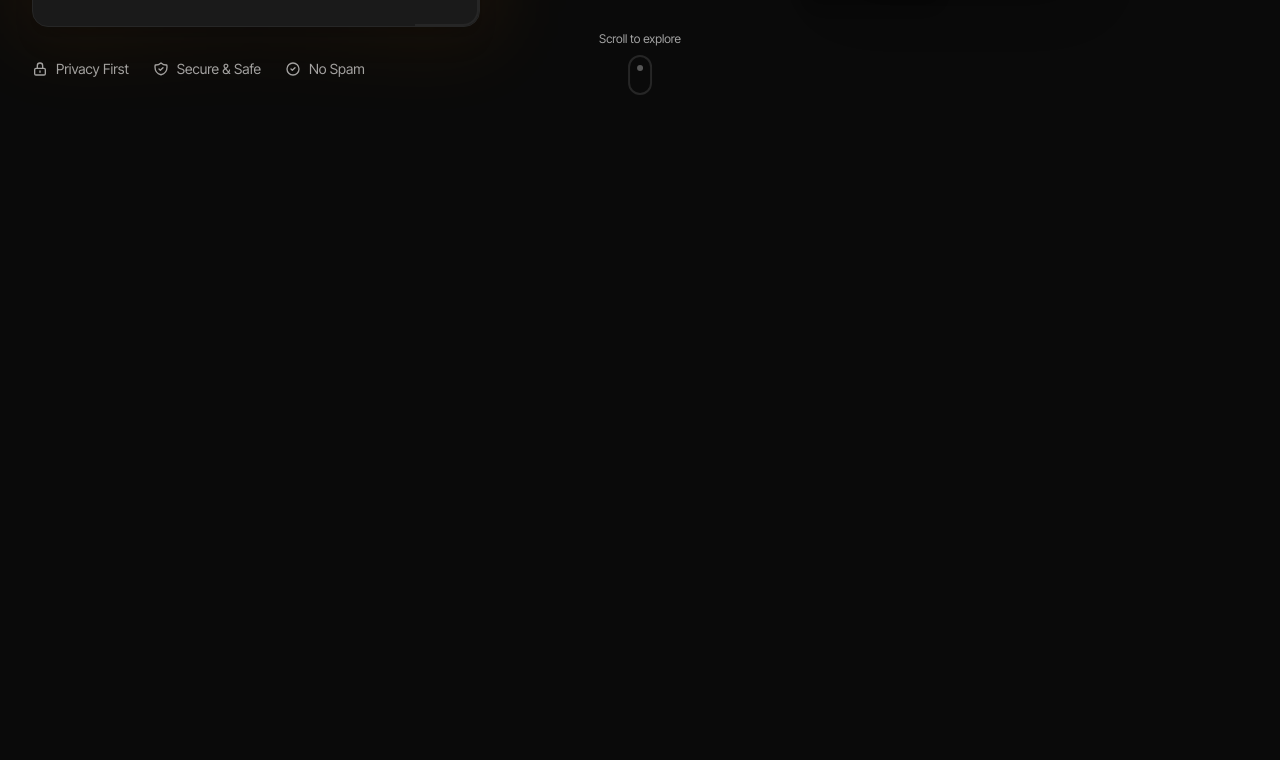
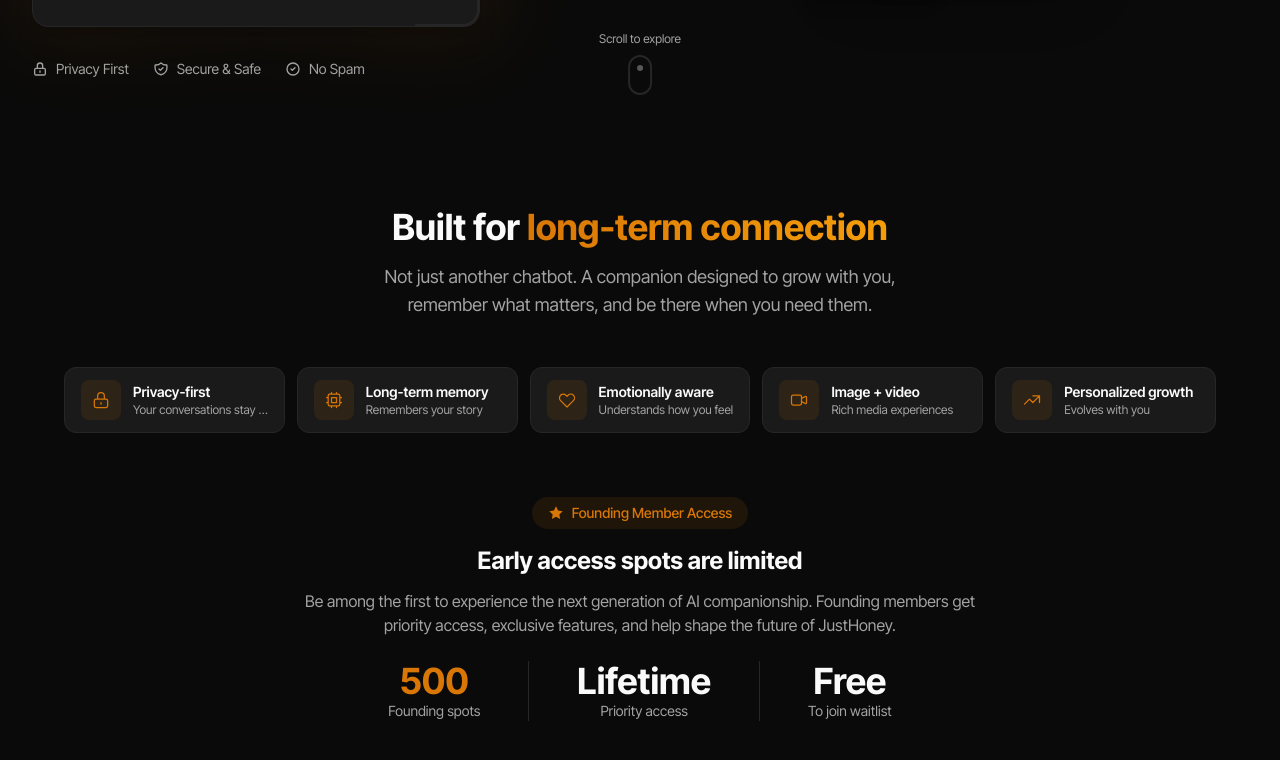
Before and after one commit to valaquer/lisbon, a SvelteKit app: page / in a window 1280 px wide. Shown: the part 796-1556 px from the top of the page. Before the commit the page ends 923 px from the top, so only its background shows below. Built offline with nearby package versions, Linux system fonts and the light colour scheme.

Commit message:
REQ-004: companion cards + features section

```diff
--- /dev/null
+++ b/src/lib/components/Companions.svelte
@@ -0,0 +1,91 @@
+<div class="py-8 sm:py-12 lg:py-20 px-4 sm:px-6 lg:px-8 relative z-10 bg-background">
+	<div class="max-w-6xl mx-auto">
+		<div class="text-center mb-6 sm:mb-12">
+			<h2 class="text-2xl sm:text-3xl lg:text-4xl font-bold mb-4">
+				Built for <span class="bg-gradient-to-r from-honey to-honey-light bg-clip-text text-transparent">long-term connection</span>
+			</h2>
+			<p class="text-lg text-muted-foreground max-w-lg mx-auto">
+				Not just another chatbot. A companion designed to grow with you, remember what matters, and be there when you need them.
+			</p>
+		</div>
+
+		<div class="grid grid-cols-2 sm:grid-cols-3 lg:grid-cols-5 gap-2 sm:gap-3 mb-8 sm:mb-16">
+			<div class="bg-card rounded-xl px-3 py-2 sm:px-4 sm:py-3 flex items-center gap-2 sm:gap-3 group hover:border-honey/30 border border-border transition-all hover:shadow-lg">
+				<div class="w-8 h-8 sm:w-10 sm:h-10 rounded-lg bg-honey/10 flex items-center justify-center text-honey group-hover:bg-honey group-hover:text-white transition-colors flex-shrink-0">
+					<svg class="w-5 h-5" fill="none" viewBox="0 0 24 24" stroke="currentColor"><path stroke-linecap="round" stroke-linejoin="round" stroke-width="1.5" d="M12 15v2m-6 4h12a2 2 0 002-2v-6a2 2 0 00-2-2H6a2 2 0 00-2 2v6a2 2 0 002 2zm10-10V7a4 4 0 00-8 0v4h8z" /></svg>
+				</div>
+				<div class="text-left min-w-0">
+					<p class="text-xs sm:text-sm font-semibold truncate">Privacy-first</p>
+					<p class="text-[10px] sm:text-xs text-muted-foreground truncate">Your conversations stay yours</p>
+				</div>
+			</div>
+
+			<div class="bg-card rounded-xl px-3 py-2 sm:px-4 sm:py-3 flex items-center gap-2 sm:gap-3 group hover:border-honey/30 border border-border transition-all hover:shadow-lg">
+				<div class="w-8 h-8 sm:w-10 sm:h-10 rounded-lg bg-honey/10 flex items-center justify-center text-honey group-hover:bg-honey group-hover:text-white transition-colors flex-shrink-0">
+					<svg class="w-5 h-5" fill="none" viewBox="0 0 24 24" stroke="currentColor"><path stroke-linecap="round" stroke-linejoin="round" stroke-width="1.5" d="M9 3v2m6-2v2M9 19v2m6-2v2M5 9H3m2 6H3m18-6h-2m2 6h-2M7 19h10a2 2 0 002-2V7a2 2 0 00-2-2H7a2 2 0 00-2 2v10a2 2 0 002 2zM9 9h6v6H9V9z" /></svg>
+				</div>
+				<div class="text-left min-w-0">
+					<p class="text-xs sm:text-sm font-semibold truncate">Long-term memory</p>
+					<p class="text-[10px] sm:text-xs text-muted-foreground truncate">Remembers your story</p>
+				</div>
+			</div>
+
+			<div class="bg-card rounded-xl px-3 py-2 sm:px-4 sm:py-3 flex items-center gap-2 sm:gap-3 group hover:border-honey/30 border border-border transition-all hover:shadow-lg">
+				<div class="w-8 h-8 sm:w-10 sm:h-10 rounded-lg bg-honey/10 flex items-center justify-center text-honey group-hover:bg-honey group-hover:text-white transition-colors flex-shrink-0">
+					<svg class="w-5 h-5" fill="none" viewBox="0 0 24 24" stroke="currentColor"><path stroke-linecap="round" stroke-linejoin="round" stroke-width="1.5" d="M4.318 6.318a4.5 4.5 0 000 6.364L12 20.364l7.682-7.682a4.5 4.5 0 00-6.364-6.364L12 7.636l-1.318-1.318a4.5 4.5 0 00-6.364 0z" /></svg>
+				</div>
+				<div class="text-left min-w-0">
+					<p class="text-xs sm:text-sm font-semibold truncate">Emotionally aware</p>
+					<p class="text-[10px] sm:text-xs text-muted-foreground truncate">Understands how you feel</p>
+				</div>
+			</div>
+
+			<div class="bg-card rounded-xl px-3 py-2 sm:px-4 sm:py-3 flex items-center gap-2 sm:gap-3 group hover:border-honey/30 border border-border transition-all hover:shadow-lg">
+				<div class="w-8 h-8 sm:w-10 sm:h-10 rounded-lg bg-honey/10 flex items-center justify-center text-honey group-hover:bg-honey group-hover:text-white transition-colors flex-shrink-0">
+					<svg class="w-5 h-5" fill="none" viewBox="0 0 24 24" stroke="currentColor"><path stroke-linecap="round" stroke-linejoin="round" stroke-width="1.5" d="M15 10l4.553-2.276A1 1 0 0121 8.618v6.764a1 1 0 01-1.447.894L15 14M5 18h8a2 2 0 002-2V8a2 2 0 00-2-2H5a2 2 0 00-2 2v8a2 2 0 002 2z" /></svg>
+				</div>
+				<div class="text-left min-w-0">
+					<p class="text-xs sm:text-sm font-semibold truncate">Image + video</p>
+					<p class="text-[10px] sm:text-xs text-muted-foreground truncate">Rich media experiences</p>
+				</div>
+			</div>
+
+			<div class="bg-card rounded-xl px-3 py-2 sm:px-4 sm:py-3 flex items-center gap-2 sm:gap-3 group hover:border-honey/30 border border-border transition-all hover:shadow-lg">
+				<div class="w-8 h-8 sm:w-10 sm:h-10 rounded-lg bg-honey/10 flex items-center justify-center text-honey group-hover:bg-honey group-hover:text-white transition-colors flex-shrink-0">
+					<svg class="w-5 h-5" fill="none" viewBox="0 0 24 24" stroke="currentColor"><path stroke-linecap="round" stroke-linejoin="round" stroke-width="1.5" d="M13 7h8m0 0v8m0-8l-8 8-4-4-6 6" /></svg>
+				</div>
+				<div class="text-left min-w-0">
+					<p class="text-xs sm:text-sm font-semibold truncate">Personalized growth</p>
+					<p class="text-[10px] sm:text-xs text-muted-foreground truncate">Evolves with you</p>
+				</div>
+			</div>
+		</div>
+
+		<div class="max-w-2xl mx-auto text-center">
+			<div class="inline-flex items-center gap-2 px-4 py-1.5 rounded-full bg-honey/10 text-honey text-sm font-medium mb-4">
+				<svg class="w-4 h-4" fill="currentColor" viewBox="0 0 24 24"><path d="M12 2l3.09 6.26L22 9.27l-5 4.87 1.18 6.88L12 17.77l-6.18 3.25L7 14.14 2 9.27l6.91-1.01L12 2z" /></svg>
+				Founding Member Access
+			</div>
+			<h3 class="text-xl sm:text-2xl font-bold mb-3">Early access spots are limited</h3>
+			<p class="text-muted-foreground mb-6">
+				Be among the first to experience the next generation of AI companionship. Founding members get priority access, exclusive features, and help shape the future of JustHoney.
+			</p>
+			<div class="flex justify-center gap-6 sm:gap-12">
+				<div class="text-center">
+					<p class="text-3xl sm:text-4xl font-bold text-honey">500</p>
+					<p class="text-xs sm:text-sm text-muted-foreground">Founding spots</p>
+				</div>
+				<div class="w-px bg-border"></div>
+				<div class="text-center">
+					<p class="text-3xl sm:text-4xl font-bold">Lifetime</p>
+					<p class="text-xs sm:text-sm text-muted-foreground">Priority access</p>
+				</div>
+				<div class="w-px bg-border"></div>
+				<div class="text-center">
+					<p class="text-3xl sm:text-4xl font-bold">Free</p>
+					<p class="text-xs sm:text-sm text-muted-foreground">To join waitlist</p>
+				</div>
+			</div>
+		</div>
+	</div>
+</div>
--- a/src/lib/components/Hero.svelte
+++ b/src/lib/components/Hero.svelte
@@ -3,7 +3,7 @@
 	import SofiaSpicy from '$lib/assets/Sofia_Spicy_Picture.png';
 </script>
 
-<section class="relative lg:min-h-[100dvh] flex items-start pt-16 sm:pt-20 lg:pt-2 lg:overflow-hidden">
+<section class="relative pt-16 sm:pt-20 lg:pt-2">
 	<div class="py-4 sm:py-8 lg:py-2 xl:py-12 px-4 sm:px-6 lg:px-8 w-full">
 		<div class="max-w-7xl mx-auto">
 			<div class="grid lg:grid-cols-2 gap-8 lg:gap-12 xl:gap-16 items-center">
--- a/src/routes/+page.svelte
+++ b/src/routes/+page.svelte
@@ -1,9 +1,11 @@
 <script lang="ts">
 	import Header from '$lib/components/Header.svelte';
 	import Hero from '$lib/components/Hero.svelte';
+	import Companions from '$lib/components/Companions.svelte';
 </script>
 
 <Header />
 <main>
 	<Hero />
+	<Companions />
 </main>
```
